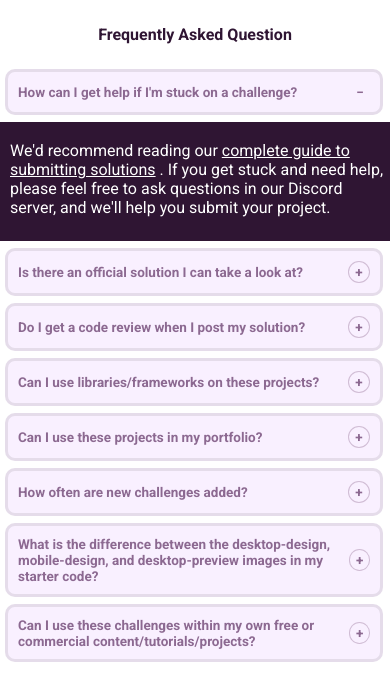
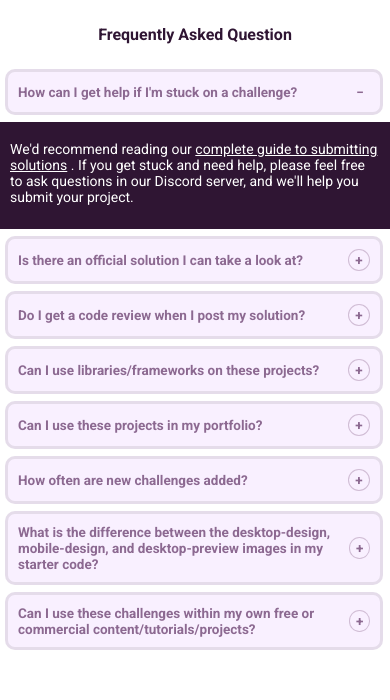
Before and after one commit to Harun23H/frontend_challenge_one_accodion, a plain HTML site: page index.html in a window 390 px wide. Both pictures are taken after a click on the button "How can I get help if I'm stuck on a challenge?". Drawn offline with Linux system fonts and the light colour scheme.

Commit message:
updated css

```diff
--- a/index.css
+++ b/index.css
@@ -97,6 +97,13 @@ h2{
       }
 
 
+      .panel {
+        padding: 19px 10px 24px 10px;
+        font-size: 14px;
+      }
+
+
+
       h2{
         margin-block: 25px;
         font-size: 1em;
```
